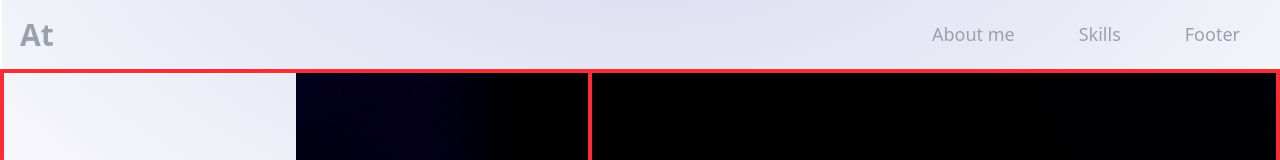
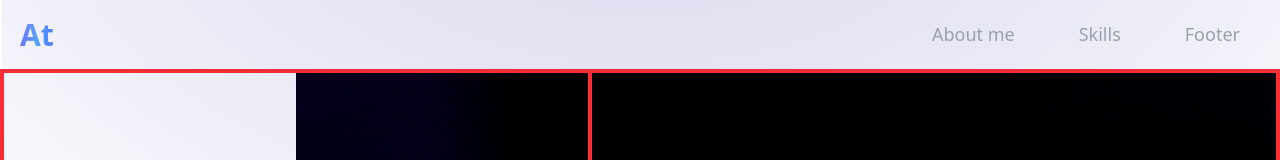
Before and after one commit to andretdev/react-portifolio, a React (Vite) app: page / in a window 1280 px wide. Shown: the top 160 px of the page. Built offline with nearby package versions, Linux system fonts and the light colour scheme.

Commit message:
Edite small things

```diff
--- a/src/layouts/Navbar.jsx
+++ b/src/layouts/Navbar.jsx
@@ -21,7 +21,7 @@ function Navbar() {
   return (
     <header className="padding-x relative z-10 w-full py-3">
       <nav className="relative flex items-center justify-between">
-        <a className="fonts-montserrat px-5 text-[30px] font-bold text-gray-400">
+        <a className="fonts-montserrat bg-gradient-to-r from-violet-600 via-blue-400 to-indigo-600 bg-clip-text px-5 text-[30px] font-bold text-transparent">
           At{" "}
         </a>
         <button
--- a/src/pages/Skills.jsx
+++ b/src/pages/Skills.jsx
@@ -5,9 +5,7 @@ function Skills() {
       className="flex min-h-screen w-full flex-col justify-center gap-5 border-2 border-red-500 p-5 xl:flex-row"
     >
       <div className="animate-appear-left flex w-full flex-col justify-center rounded-2xl border border-gray-400 px-10 shadow-lg xl:w-3/5">
-        <h3 className="font-stretch-semi-expanded flex justify-center text-5xl text-black">
-          Skills
-        </h3>
+        <h3 className="flex justify-center text-5xl text-black">Skills</h3>
 
         <ul className="text-black">
           <li className="hover:bg-radial-[at_50%_75%] transtion from-sky-200 via-blue-400 to-indigo-900 to-90% duration-500 ease-out hover:bg-opacity-50">
```
